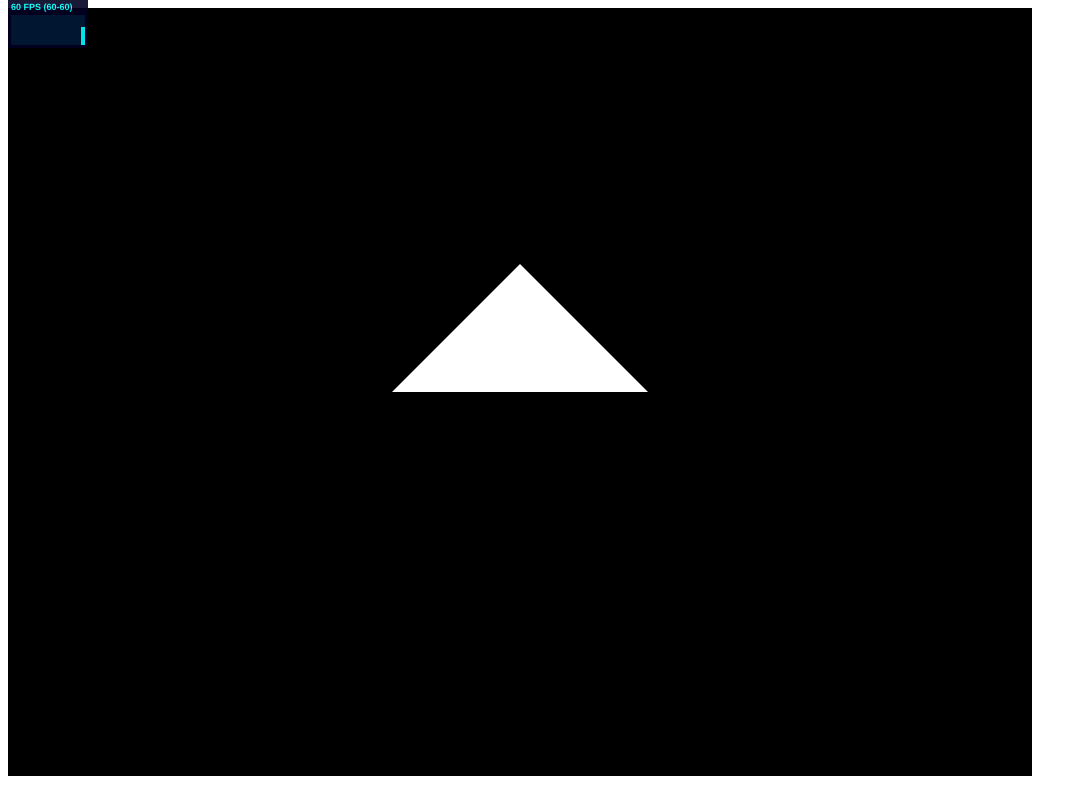
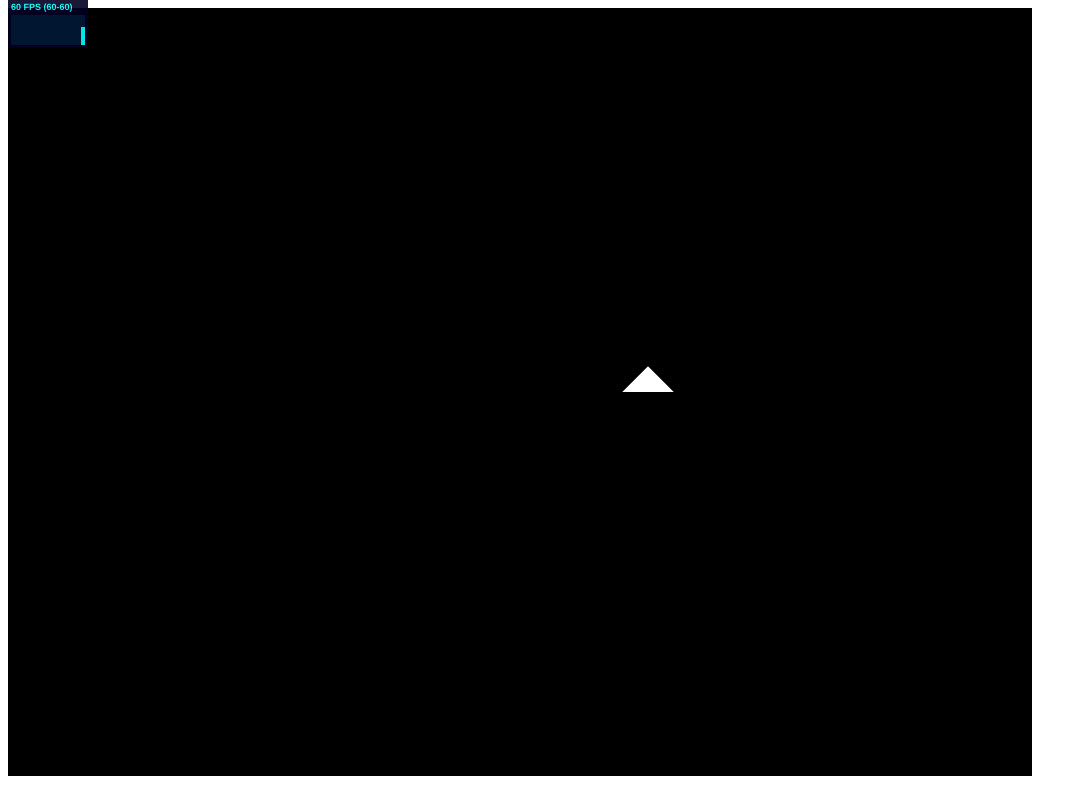
Before and after one commit to yoshihirox/web, a plain HTML site: page bloodWatch/index.html in a window 1280 px wide. Shown: the whole page, without its empty margins (0-1087 px from the left). Drawn offline with Linux system fonts and the light colour scheme.

Commit message:
update
divided some files ,some objects

```diff
--- /dev/null
+++ b/bloodWatch/js/MvpMats.js
@@ -0,0 +1,38 @@
+var MvpMats = (function(){
+  var matP,matV,matM,	matMVP,matMV;
+
+  var clearMat = function(){
+  }
+  return{
+    matP:matP,
+    matV:matV,
+    matM:matM,
+    matMVP:matMVP,
+    matMV:matMV,
+  }
+}());
+
+var toRad = function(deg){
+  return deg*(Math.PI/ 180.0)
+}
+
+MvpMats.initMat = function(){
+  this.matP = mat4.identity(mat4.create());
+  this.matV =  mat4.identity(mat4.create());
+  this.matM =  mat4.identity(mat4.create());
+  this.matMVP =  mat4.identity(mat4.create());
+  this.matMV =  mat4.identity(mat4.create());
+}
+
+MvpMats.updateMats = function(){
+  this.updatePerspective();
+  this.matMV = mat4.multiply( this.matV, this.matM, this.matMV);
+  this.matMVP = mat4.multiply(this.matP, this.matMV);
+  mygl.setUniform("mvpMatrix", this.matMVP);
+}
+
+MvpMats.updatePerspective = function(){
+  var aspcet = canvas.width/canvas.height;
+  var fov  = toRad(90.0);
+  mat4.perspective( 90.0, aspcet, 0.1, 100.0, this.matP);
+}
--- /dev/null
+++ b/bloodWatch/js/cadCam.js
@@ -0,0 +1,41 @@
+var CADCam = (function(){
+  var position = vec3.create([0,0,3.0]);
+  var sensi = 0.01;
+  var up = vec3.create([0, 1, 0]);
+  var loc = vec3.create([0.0, 0.0, 3.0]);
+  var center = (function(){
+  var position = vec3.create();
+    return{
+       position:position
+    }
+  }());
+  var update = function(matV){
+    var radX =(CADCam.position[0] ) * Math.PI/10;
+    var radY =(CADCam.position[1] ) * Math.PI/10;
+
+    var qtX = quat4.create([0,0,0,1]);
+    var qtY = quat4.create([0,0,0,1]);
+
+    var Yaxis = [0, 1, 0];
+    var Xaxis = [1, 0, 0];
+    quat4.rotate(radX,Yaxis,qtX);
+    quat4.rotate(radY,Xaxis,qtY);
+
+    var qtResult  = quat4.multiply(qtY,qtX,qtResult);
+    quat4.toVec3([0,0,3],qtResult,loc);
+    quat4.toVec3([0,1,0], qtResult, up);
+    mat4.lookAt(loc, center.position, up, matV);
+  }
+  var key={
+    up:"73",//i
+    down:"75",//k
+    left:"74",//j
+    right:"76 "//l
+  }
+  return{
+    position:position,
+    sensi:sensi,
+    center:center,
+    update:update
+  }
+}());
--- a/bloodWatch/js/controllObject.js
+++ b/bloodWatch/js/controllObject.js
@@ -1,6 +1,8 @@
 var input_key_buffer = new Array();
+
 var modelViewMatrix = mat4.create();
 var modelViewMatrixStack = [];
+
 var mouseProp = (function(){
   var rotateSensi = 0.1;
   var clicking = false;
@@ -14,23 +16,6 @@ var mouseProp = (function(){
   }
 }());
 
-//extend Vec3 class
-vec3.setXY = function(out, x, y){
-  out[0] = x;
-  out[1] = y;
-  return out;
-}
-vec3.setZ = function(out, z){
-  out[2] = z;
-  return out;
-}
-vec3.invertY = function(out){
-  out[1] = -out[1];
-}
-vec3.invertX = function(out){
-  out[0] = -out[0];
-}
-
 //push and pop
 function pushModelViewMatrix(){
   var copyToPush = mat4.create(modelViewMatrix);
@@ -43,51 +28,6 @@ function popModelViewMatrix(){
   }
   modelViewMatrix = modelViewMatrixStack.pop();
 }
-
-var ylib = (function(){
-  var hoge;
-  var unko;
-  return{
-    x:hoge
-  }
-}());
-
-var CADCam = (function(){
-  var position = vec3.create([0,0,3.0]);
-  var sensi = 0.01;
-  var center = (function(){
-   var position = vec3.create();
-   return{
-     position:position
-   }
- }());
-  var key={
-    up:"73",//i
-    down:"75",//k
-    left:"74",//j
-    right:"76 "//l
-  }
-  return{
-    position:position,
-    sensi:sensi,
-    center:center
-  }
-}());
-
-CADCam.update =function() {
-  if(input_key_buffer(this.key.up) == true){
-
-  }
-}
-
-ylib.hoge2 = function(){
-  return "hoge";
-}
-
-
-
-
-
 document.onkeydown = function(e){
 	//console.log(e);
 	input_key_buffer[e.keyCode] = true;
@@ -101,20 +41,16 @@ ylib.hoge2 = function(){
 }
 
 document.onmousemove = function handleMouseMove(e){
-  //console.log("mousemove -clientX=%d, clientY=%d",event.clientX, event.clientY);
-  //console.log(mouseProp.clicking);
   var diff = vec3.create();
   if(mouseProp.clicking){
-    var currentPos = vec3.create([e.clientX, e.clientY, 0]);
-    vec3.subtract( currentPos, mouseProp.clickPos, diff);
-    vec3.scale(diff, CADCam.sensi, diff);
-    mouseProp.clickPos = currentPos;
+    calculateDiff(e,diff);
   }
-  if(e.button == 0){//if click button is down
-    vec3.invertY(diff);
-    vec3.add( CADCam.center.position, diff);
+  if(e.button == 0 || e.button == 1){//if click button is down
+    var qt = quat4.create([0,0,0,1]);
+    vec3.add( CADCam.position, diff);
+  //  CADCam.updatePosition();
   }
-  if(e.button == 1){// if wheel button is down
+  if(e.button == 1 ){// if wheel button is down
     //vec3.invertY(diff);
     vec3.add( CADCam.position,diff);
     //vec3.invertX(diff);
@@ -125,12 +61,16 @@ document.onmousemove = function handleMouseMove(e){
   }
 //  addDiffPos();
 }
+function calculateDiff(e,diff){
+  var currentPos = vec3.create([e.clientX, e.clientY, 0]);
+  vec3.subtract( currentPos, mouseProp.clickPos, diff);
+  vec3.scale(diff, CADCam.sensi, diff);
+  mouseProp.clickPos = currentPos;
+}
 
 document.onmousedown = function handleMouseUp(event){
-  // console.log("mousemove -clientX=%d, clientY=%d, button=%d",event.clientX, event.clientY, event.button);
   mouseProp.clicking = true;
   vec3.setXY(mouseProp.clickPos,event.clientX, event.clientY);
-  //console.log(mouseProp.clickPos);
 }
 
 document.onmouseup = function handleMouseDown(event){
@@ -138,6 +78,3 @@ document.onmouseup = function handleMouseDown(event){
   // console.log(event);
   mouseProp.clicking = false;
 }
-
-
-console.log("tanak");
--- /dev/null
+++ b/bloodWatch/js/extendsUtills.js
@@ -0,0 +1,43 @@
+vec3.setXY = function(out, x, y){
+  out[0] = x;
+  out[1] = y;
+  return out;
+}
+vec3.setZ = function(out, z){
+  out[2] = z;
+  return out;
+}
+vec3.invertY = function(out){
+  out[1] = -out[1];
+}
+vec3.invertX = function(out){
+  out[0] = -out[0];
+}
+quat4.rotate = function(angle, axis, dest){
+  var sq = Math.sqrt(axis[0] * axis[0] + axis[1] * axis[1] + axis[2] * axis[2]);
+  if(!sq){return null;}
+  var a = axis[0], b = axis[1], c = axis[2];
+  if(sq != 1){sq = 1 / sq; a *= sq; b *= sq; c *= sq;}
+  var s = Math.sin(angle * 0.5);
+  dest[0] = a * s;
+  dest[1] = b * s;
+  dest[2] = c * s;
+  dest[3] = Math.cos(angle * 0.5);
+
+  return dest;
+};
+quat4.toVec3 = function(vec, qtn, dest){
+  var qp = quat4.create();
+  var qq = quat4.create();
+  var qr = quat4.create();
+  quat4.inverse(qtn, qr);
+  qp[0] = vec[0];
+  qp[1] = vec[1];
+  qp[2] = vec[2];
+  quat4.multiply(qr, qp, qq);
+  quat4.multiply(qq, qtn, qr);
+  dest[0] = qr[0];
+  dest[1] = qr[1];
+  dest[2] = qr[2];
+  return dest;
+};
--- /dev/null
+++ b/bloodWatch/js/mygl.js
@@ -0,0 +1,86 @@
+var mygl=(function(){
+  var fpsStats;
+  var canvas ;
+  var gl ;
+  var prg ;
+  return{
+
+    canvas:canvas,
+    gl:gl,
+    prg:prg
+  };
+}());
+
+mygl.setUniform = function(name, value){
+  var uniLocation = this.gl.getUniformLocation (this.prg, name);
+  this.gl.uniformMatrix4fv(uniLocation, this.gl.FALSE, value);
+}
+
+mygl.createCanvas = function(name, width, height){
+  var c = document.getElementById(name);
+  c.width = width;
+  c.height = height;
+  return c;
+};
+
+mygl.createGLContext = function(c){
+  var context = c.getContext("webgl")||c.getContext("experimental-webgl");
+  // context.viewportWidth = c.width;
+  // context.viewportHeight = c.height;
+  return context;
+}
+
+mygl.create_shader = function(id){
+  var shader;
+  var scriptElement = document.getElementById(id);
+  if(!scriptElement){
+    return;
+  }
+  switch(scriptElement.type){
+          case 'x-shader/x-vertex':
+              shader = this.gl.createShader(this.gl.VERTEX_SHADER);
+              break;
+          case 'x-shader/x-fragment':
+              shader = this.gl.createShader(this.gl.FRAGMENT_SHADER);
+              break;
+          default :
+              return;
+  }
+  this.gl.shaderSource(shader, scriptElement.text);
+  this.gl.compileShader(shader);
+  if(this.gl.getShaderParameter(shader, this.gl.COMPILE_STATUS)){
+    return shader;
+  }else{
+    alert(this.gl.getShaderInfoLog(shader));
+  }
+}
+
+mygl.create_program = function(vs, fs){
+  var v_shader = this.create_shader(vs);
+  var f_shader = this.create_shader(fs);
+  var program = this.gl.createProgram();
+      this.gl.attachShader(program, v_shader);
+      this.gl.attachShader(program, f_shader);
+      this.gl.linkProgram(program);
+  if(this.gl.getProgramParameter(program, this.gl.LINK_STATUS)){
+      this.gl.useProgram(program);
+      return program;
+  }else{
+      alert(this.gl.getProgramInfoLog(program));
+  }
+}
+
+
+mygl.create_vbo = function(data){
+  var vbo = this.gl.createBuffer();
+  this.gl.bindBuffer(this.gl.ARRAY_BUFFER, vbo);
+  this.gl.bufferData(this.gl.ARRAY_BUFFER, new Float32Array(data), this.gl.STATIC_DRAW);
+  this.gl.bindBuffer(this.gl.ARRAY_BUFFER, null);
+  return vbo;
+}
+
+mygl.clearCanvas = function(){
+  this.gl.clearColor(0.0, 0.0, 0.0, 1.0);
+  this.gl.clearDepth(1.0);
+  this.gl.clear(mygl.gl.COLOR_BUFFER_BIT | mygl.gl.DEPTH_BUFFER_BIT);
+}
--- a/bloodWatch/js/script.js
+++ b/bloodWatch/js/script.js
@@ -1,146 +1,74 @@
 onload = function(){
-	var canvas ;
-	var gl;
-	var prg;
-	var input_key_buffer = new Array();
+	var count = 0;
 
-	function showFPS(){
-		var stats = new Stats();
-		stats.domElement.style.position = 'absolute';
-        stats.domElement.style.top = '0px';
-        stats.domElement.style.zIndex = 100;
-        document.body.appendChild(stats.domElement);
-		setInterval(function(){
-			stats.update();
-		}, 1000/60);
+	var createFPSWindow = function(){
+	  fpsStats = new Stats();
+	  fpsStats.domElement.style.position = 'absolute';
+	      fpsStats.domElement.style.top = '0px';
+	      fpsStats.domElement.style.zIndex = 100;
+	      document.body.appendChild(fpsStats.domElement);
 	}
-	showFPS();
-
-	function createCanvas(name, width, height){
-		var c = document.getElementById(name);
-		c.width = width;
-		c.height = height;
-		return c;
-	};
-	function createGLContext(c){
-		var context = c.getContext("webgl")||c.getContext("experimental-webgl");
-		// context.viewportWidth = c.width;
-		// context.viewportHeight = c.height;
-		return context;
-	}
-	function create_shader(id){
-		var shader;
-		var scriptElement = document.getElementById(id);
-		if(!scriptElement){
-			return;
-		}
-		switch(scriptElement.type){
-            case 'x-shader/x-vertex':
-                shader = gl.createShader(gl.VERTEX_SHADER);
-                break;
-            case 'x-shader/x-fragment':
-                shader = gl.createShader(gl.FRAGMENT_SHADER);
-                break;
-            default :
-                return;
-		}
-
-		gl.shaderSource(shader, scriptElement.text);
-		gl.compileShader(shader);
-		if(gl.getShaderParameter(shader, gl.COMPILE_STATUS)){
-			return shader;
-		}else{
-			alert(gl.getShaderInfoLog(shader));
-		}
-	}
-	function create_program(vs, fs){
-		var v_shader = create_shader(vs);
-		var f_shader = create_shader(fs);
-		var program = gl.createProgram();
-        gl.attachShader(program, v_shader);
-        gl.attachShader(program, f_shader);
-        gl.linkProgram(program);
-        if(gl.getProgramParameter(program, gl.LINK_STATUS)){
-            gl.useProgram(program);
-            return program;
-        }else{
-            alert(gl.getProgramInfoLog(program));
-        }
-	}
-
-    function create_vbo(data){
-		var vbo = gl.createBuffer();
-		gl.bindBuffer(gl.ARRAY_BUFFER, vbo);
-		gl.bufferData(gl.ARRAY_BUFFER, new Float32Array(data), gl.STATIC_DRAW);
-		gl.bindBuffer(gl.ARRAY_BUFFER, null);
-		return vbo;
+	var showFPS = function(){
+	  setInterval(function(){
+	    fpsStats.update();
+	  }, 1000/60);
 	}
 
 	function setupTestTriangle(){
-		var attLocation = gl.getAttribLocation(prg,"position");
+		var attLocation = mygl.gl.getAttribLocation(mygl.prg,"position");
 		var attStride = 3;
 		var vertex_position = [
-			0.0, 1.0, 0.0,
-			1.0, 0.0, 0.0,
-			-1.0, 0.0, 0.0
+			0.0, 0.2, 0.0,
+			0.2, 0.0, 0.0,
+			-0.2, 0.0, 0.0
 		];
-		var vbo = create_vbo(vertex_position);
-		gl.bindBuffer(gl.ARRAY_BUFFER, vbo);
-		gl.enableVertexAttribArray(attLocation);
-		gl.vertexAttribPointer(attLocation, attStride, gl.FLOAT, false, 0, 0);
-	}
-	function setUniform(name, value){
-		var uniLocation = gl.getUniformLocation (prg, name);
-		gl.uniformMatrix4fv(uniLocation, gl.FALSE, value);
+		var vbo = mygl.create_vbo(vertex_position);
+		mygl.gl.bindBuffer(mygl.gl.ARRAY_BUFFER, vbo);
+		mygl.gl.enableVertexAttribArray(attLocation);
+		mygl.gl.vertexAttribPointer(attLocation, attStride, mygl.gl.FLOAT, false, 0, 0);
 	}
 
 
+	function startup(){
+		MvpMats.initMat();
+		createFPSWindow();
+		showFPS();
+		mygl.canvas = mygl.createCanvas("canvas", 1024,768);
+		mygl.gl = mygl.createGLContext(canvas);
+		mygl.prg = mygl.create_program("vs","fs");
+		setupTestTriangle();
+		draw();
+	}
 
 	function draw(currentTime){
-		gl.clearColor(0.0, 0.0, 0.0, 1.0);
-		gl.clearDepth(1.0);
-		gl.clear(gl.COLOR_BUFFER_BIT | gl.DEPTH_BUFFER_BIT);
-		toRad = function(deg){
-			return deg*(Math.PI/ 180.0)
-		}
+		count++;
+    mygl.clearCanvas();
+    CADCam.update(MvpMats.matV);
 
-		var matP = mat4.identity(mat4.create());
-		var matV =  mat4.identity(mat4.create());
-		var matM =  mat4.identity(mat4.create());
-		var matMVP =  mat4.identity(mat4.create());
-		var matMV =  mat4.identity(mat4.create());
+		MvpMats.matM =  mat4.identity(mat4.create());
+		mat4.translate(MvpMats.matM, [1,0,0,0]);
+    MvpMats.updateMats();
+		mygl.gl.drawArrays(mygl.gl.TRIANGLES, 0, 3);
 
-		var loc = vec3.create([0.0, 1.0, 3.0]);
-		var center = vec3.create([0,0,0]);
-		var up = vec3.create([0,1,0]);
-		mat4.lookAt(CADCam.position,CADCam.center.position,up, matV);
-		//mat4.lookAt(loc, center, up, matV);
-		var aspcet = canvas.width/canvas.height;
-		var fov  = toRad(90.0);
-		mat4.perspective( 90.0, aspcet, 0.1, 100.0, matP);
+		// for(i = 0; i< 1000; i++){
+		// 	var x = Math.random()*4;
+		//
+		// 	var y = Math.random()*4;
+		//
+		// 	var z = Math.random()*4;
+		// 	MvpMats.matM =  mat4.identity(mat4.create());
+		// 	mat4.translate(MvpMats.matM, [x,y,z,0]);
+		// 	MvpMats.updateMats();
+		// 	mygl.gl.drawArrays(mygl.gl.TRIANGLES, 0, 3);
+		// }
 
-		matMV = mat4.multiply( matV, matM);
-		matMVP = mat4.multiply(matP, matMV);
-		setUniform("mvpMatrix", matMVP);
 
-		gl.drawArrays(gl.TRIANGLES, 0, 3);
-		gl.flush();
+		var eyeX = quat4.create([0,0,0,1]);
+		var eyeY = quat4.create([0,0,0,1]);
+		requestAnimationFrame(draw);
 
-	requestAnimationFrame(draw);
+		mygl.gl.flush();
 	}
 
-	function startup(){
-		canvas = createCanvas("canvas", 1024,768);
-		gl = createGLContext(canvas);
-    	prg = create_program("vs","fs");
-
-	    setupTestTriangle();
-
-		draw();
-	}
 	startup();
-
-
-
-
 }
```
Also changed, not shown: bloodWatch/index.html (+4 -0 lines). Lines whose indentation alone changed are shown as unchanged.
